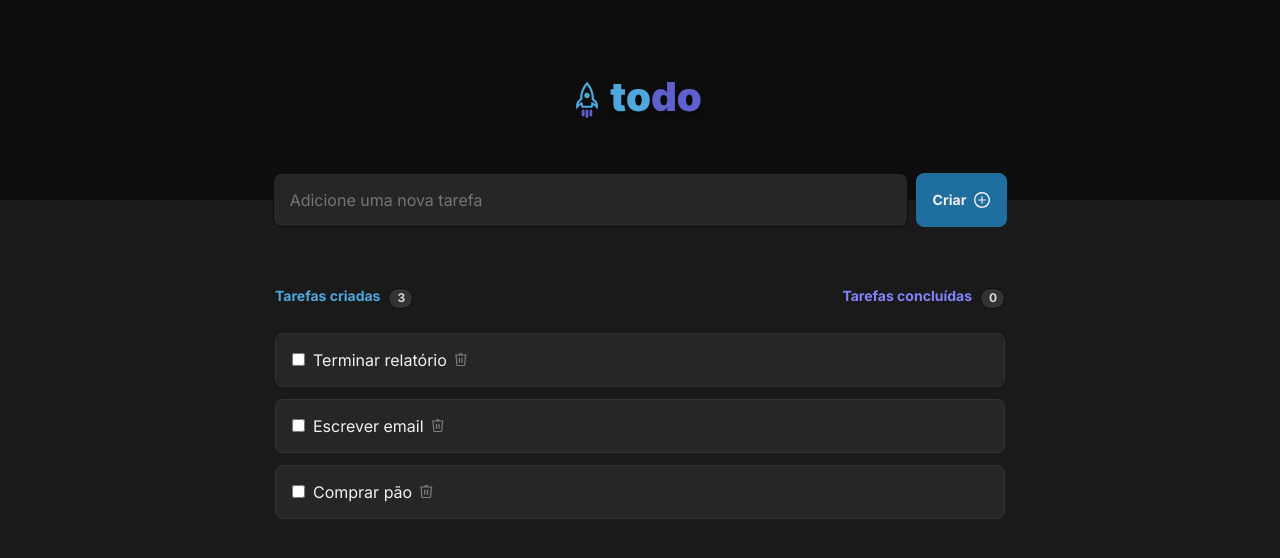
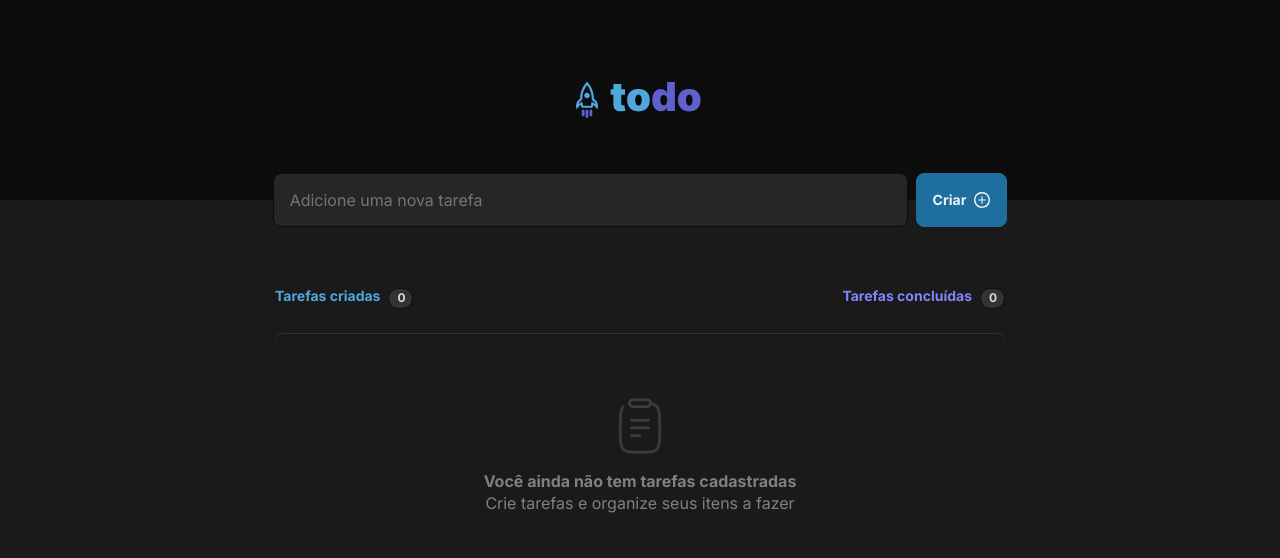
Before and after one commit to karolayneataide/toDo, a React (Vite) app: page / in a window 1280 px wide. Shown: the top 558 px of the page. Built offline with nearby package versions, Linux system fonts and the light colour scheme.

Commit message:
add a new task at the checklist

```diff
--- a/src/App.jsx
+++ b/src/App.jsx
@@ -5,11 +5,7 @@ import { TaskList } from "./components/TaskList/TaskList";
 import "./styles/global.module.css";
 
 function App() {
-  const [tasks, setTasks] = useState([
-    "Terminar relatório",
-    "Escrever email",
-    "Comprar pão",
-  ]);
+  const [tasks, setTasks] = useState([]);
 
   return (
     <div>
--- a/src/components/NewTask/NewTask.jsx
+++ b/src/components/NewTask/NewTask.jsx
@@ -1,17 +1,33 @@
 import styles from "../NewTask/NewTask.module.css";
 import vector from "../../assets/vector.svg";
+import { useState } from "react";
 
-export function NewTask() {
+export function NewTask({ setTasks }) {
+  const [task, setTask] = useState("");
+
+  function handleCreateNewTask(event) {
+    event.preventDefault();
+
+    setTasks((tasks) => [...tasks, task]);
+
+    // event.target.task = "";
+  }
+
   return (
+    <form onSubmit={handleCreateNewTask}>
       <div className={styles.wrapper}>
         <input
+          name="task"
+          placeholder="Adicione uma nova tarefa"
           className={styles.input}
-        placeholder="Adicione uma nova tarefa"
           type="text"
+          value={task}
+          onChange={(event) => setTask(event.target.value)}
         />
-      <button className={styles.button}>
+        <button className={styles.button} type="submit">
           <span>Criar</span> <img src={vector} alt="Símbolo de adição" />
         </button>
       </div>
+    </form>
   );
 }
```
Lines whose indentation alone changed are shown as unchanged.
